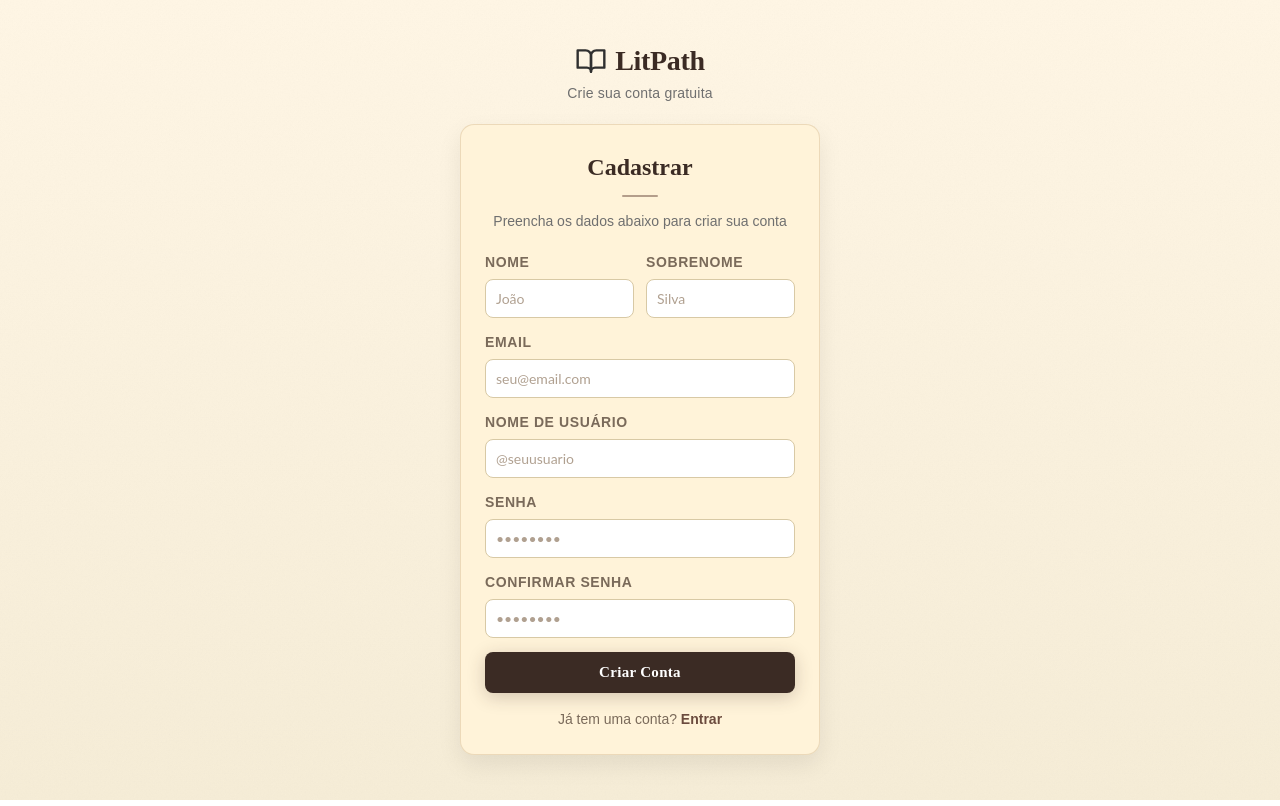
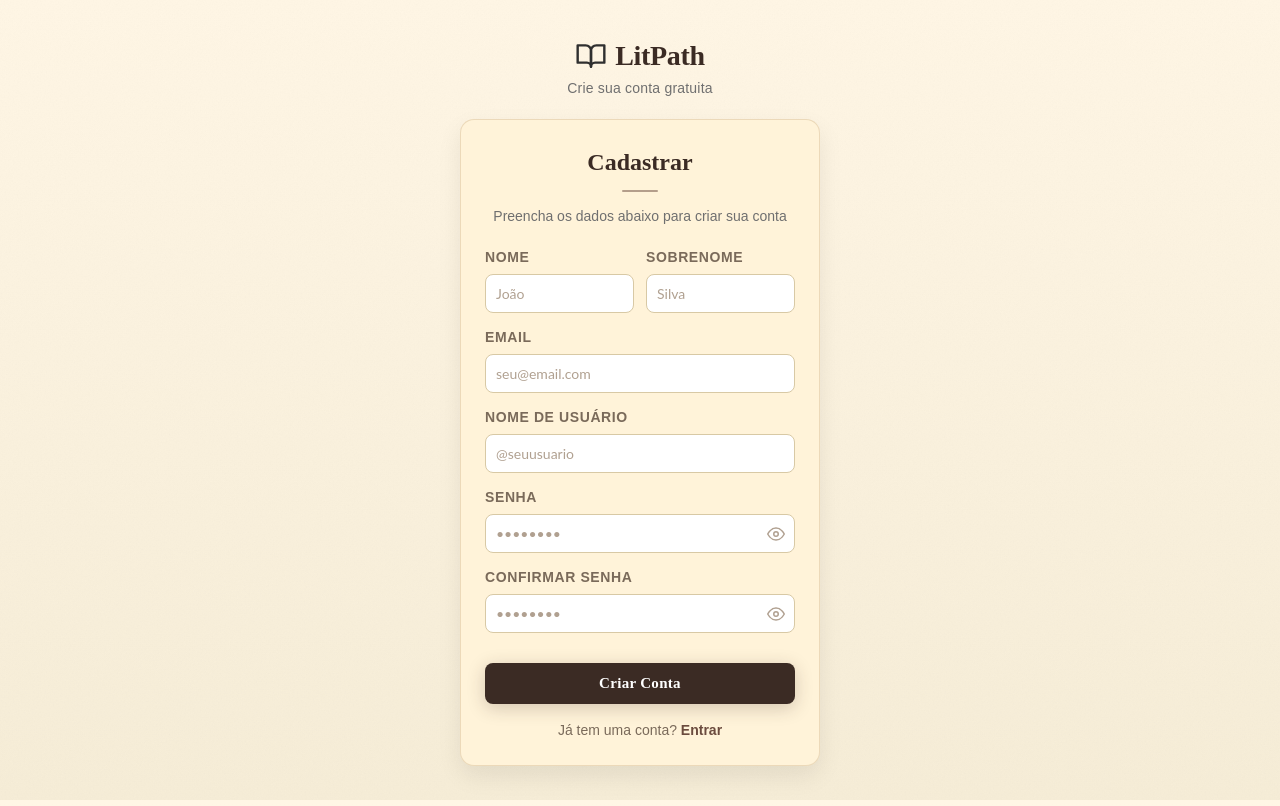
Before and after one commit to MariaCamilaGoncalves/LitPath-frontend, a React (Vite) app in the folder litpath-react/: page /cadastro in a window 1280 px wide. Built offline with nearby package versions, Linux system fonts and the light colour scheme; the HTML template or start-up script is replaced by a standard one.

Commit message:
Novas melhorias no codigo

```diff
--- a/litpath-react/src/pages/cadastro.tsx
+++ b/litpath-react/src/pages/cadastro.tsx
@@ -1,3 +1,4 @@
+/* eslint-disable react-hooks/static-components */
 import "../styles/cadastro.css";
 import { Link, useNavigate } from "react-router-dom";
 import { useState } from "react";
@@ -36,69 +37,30 @@ function Toast({ data, onClose }: { data: ToastData; onClose: () => void }) {
                     to   { opacity: 1; transform: translateY(0) scale(1); }
                 }
                 .toast-overlay {
-                    position: fixed;
-                    inset: 0;
-                    z-index: 1000;
-                    display: flex;
-                    align-items: flex-start;
-                    justify-content: center;
-                    padding-top: 32px;
-                    pointer-events: none;
+                    position: fixed; inset: 0; z-index: 1000;
+                    display: flex; align-items: flex-start; justify-content: center;
+                    padding-top: 32px; pointer-events: none;
                 }
                 .toast-card {
-                    pointer-events: all;
-                    background: #ffffff;
-                    border-radius: 16px;
+                    pointer-events: all; background: #ffffff; border-radius: 16px;
                     padding: 20px 24px 20px 20px;
-                    box-shadow:
-                        0 2px 0 rgba(255,255,255,0.85) inset,
-                        0 16px 48px rgba(59,43,36,0.15),
-                        0 2px 10px rgba(59,43,36,0.08);
-                    display: flex;
-                    align-items: flex-start;
-                    gap: 14px;
-                    max-width: 360px;
-                    width: calc(100% - 40px);
+                    box-shadow: 0 2px 0 rgba(255,255,255,0.85) inset, 0 16px 48px rgba(59,43,36,0.15), 0 2px 10px rgba(59,43,36,0.08);
+                    display: flex; align-items: flex-start; gap: 14px;
+                    max-width: 360px; width: calc(100% - 40px);
                     animation: toastSlideIn 0.45s cubic-bezier(0.22,1,0.36,1) both;
                 }
                 .toast-icon-wrap {
-                    flex-shrink: 0;
-                    width: 40px;
-                    height: 40px;
-                    border-radius: 50%;
-                    display: flex;
-                    align-items: center;
-                    justify-content: center;
+                    flex-shrink: 0; width: 40px; height: 40px; border-radius: 50%;
+                    display: flex; align-items: center; justify-content: center;
                 }
-                .toast-icon-wrap svg {
-                    width: 20px;
-                    height: 20px;
-                    stroke: #fff;
-                    stroke-width: 2.2;
-                    fill: none;
-                    stroke-linecap: round;
-                    stroke-linejoin: round;
-                }
+                .toast-icon-wrap svg { width: 20px; height: 20px; stroke: #fff; stroke-width: 2.2; fill: none; stroke-linecap: round; stroke-linejoin: round; }
                 .toast-body { flex: 1; min-width: 0; }
-                .toast-title {
-                    font-family: 'Playfair Display', serif;
-                    font-size: 15px;
-                    font-weight: 700;
-                    margin-bottom: 3px;
-                }
+                .toast-title { font-family: 'Playfair Display', serif; font-size: 15px; font-weight: 700; margin-bottom: 3px; }
                 .toast-message { font-size: 13px; color: #7a6a5a; line-height: 1.5; }
                 .toast-close {
-                    flex-shrink: 0;
-                    background: none;
-                    border: none;
-                    cursor: pointer;
-                    color: #b0a090;
-                    padding: 2px;
-                    display: flex;
-                    align-items: center;
-                    transition: color 0.2s;
-                    box-shadow: none;
-                    border-radius: 4px;
+                    flex-shrink: 0; background: none; border: none; cursor: pointer;
+                    color: #b0a090; padding: 2px; display: flex; align-items: center;
+                    transition: color 0.2s; box-shadow: none; border-radius: 4px;
                 }
                 .toast-close:hover { color: #3b2b24; transform: none; background: none; border-color: transparent; }
                 .toast-close svg { width: 16px; height: 16px; stroke: currentColor; stroke-width: 2; fill: none; stroke-linecap: round; }
@@ -124,6 +86,93 @@ function Toast({ data, onClose }: { data: ToastData; onClose: () => void }) {
     );
 }
 
+const isValidEmail = (v: string) => /^[^\s@]+@[^\s@]+\.[^\s@]+$/.test(v);
+
+interface PasswordRules {
+    minLength: boolean;
+    hasUpper: boolean;
+    hasLower: boolean;
+    hasNumber: boolean;
+    hasSpecial: boolean;
+}
+
+const checkPassword = (v: string): PasswordRules => ({
+    minLength: v.length >= 8,
+    hasUpper: /[A-Z]/.test(v),
+    hasLower: /[a-z]/.test(v),
+    hasNumber: /[0-9]/.test(v),
+    hasSpecial: /[^A-Za-z0-9]/.test(v),
+});
+
+const allValid = (r: PasswordRules) => Object.values(r).every(Boolean);
+
+function PasswordRule({ ok, label }: { ok: boolean; label: string }) {
+    return (
+        <div style={{ display: "flex", alignItems: "center", gap: 6, fontSize: 12, color: ok ? "#3b8a55" : "#a0907a", transition: "color 0.2s" }}>
+            <svg viewBox="0 0 24 24" width={14} height={14} fill="none" stroke={ok ? "#3b8a55" : "#c0b0a0"} strokeWidth={2.5} strokeLinecap="round" strokeLinejoin="round">
+                {ok ? <polyline points="20 6 9 17 4 12" /> : <circle cx="12" cy="12" r="10" />}
+            </svg>
+            {label}
+        </div>
+    );
+}
+
+const EyeIcon = ({ open }: { open: boolean }) => open ? (
+    <svg viewBox="0 0 24 24" width={18} height={18} fill="none" stroke="currentColor" strokeWidth={2} strokeLinecap="round" strokeLinejoin="round">
+        <path d="M17.94 17.94A10.07 10.07 0 0 1 12 20c-7 0-11-8-11-8a18.45 18.45 0 0 1 5.06-5.94" />
+        <path d="M9.9 4.24A9.12 9.12 0 0 1 12 4c7 0 11 8 11 8a18.5 18.5 0 0 1-2.16 3.19" />
+        <line x1="1" y1="1" x2="23" y2="23" />
+    </svg>
+) : (
+    <svg viewBox="0 0 24 24" width={18} height={18} fill="none" stroke="currentColor" strokeWidth={2} strokeLinecap="round" strokeLinejoin="round">
+        <path d="M1 12s4-8 11-8 11 8 11 8-4 8-11 8-11-8-11-8z" />
+        <circle cx="12" cy="12" r="3" />
+    </svg>
+);
+
+// Wrapper para o campo de senha com botão de olho centralizado
+function PasswordInput({
+    id,
+    placeholder,
+    value,
+    onChange,
+    show,
+    onToggleShow,
+    inputStyle,
+    ariaLabel,
+}: {
+    id: string;
+    placeholder: string;
+    value: string;
+    onChange: (e: React.ChangeEvent<HTMLInputElement>) => void;
+    show: boolean;
+    onToggleShow: () => void;
+    inputStyle: React.CSSProperties;
+    ariaLabel: string;
+}) {
+    return (
+        <div className="password-wrapper">
+            <input
+                id={id}
+                type={show ? "text" : "password"}
+                placeholder={placeholder}
+                value={value}
+                onChange={onChange}
+                required
+                style={inputStyle}
+            />
+            <button
+                type="button"
+                onClick={onToggleShow}
+                aria-label={ariaLabel}
+                className="eye-btn"
+            >
+                <EyeIcon open={show} />
+            </button>
+        </div>
+    );
+}
+
 export default function Cadastro() {
     const navigate = useNavigate();
 
@@ -136,38 +185,56 @@ export default function Cadastro() {
     const [loading, setLoading] = useState(false);
     const [toast, setToast] = useState<ToastData | null>(null);
 
+    const [emailTouched, setEmailTouched] = useState(false);
+    const [passwordTouched, setPasswordTouched] = useState(false);
+    const [confirmTouched, setConfirmTouched] = useState(false);
+    const [submitted, setSubmitted] = useState(false);
+
+    const [showPassword, setShowPassword] = useState(false);
+    const [showConfirm, setShowConfirm] = useState(false);
+
+    const emailValid = isValidEmail(email);
+    const emailError = (emailTouched || submitted) && email.length > 0 && !emailValid;
+
+    const pwRules = checkPassword(password);
+    const showPwRules = passwordTouched && password.length > 0;
+    const pwValid = allValid(pwRules);
+
+    const confirmMatch = password === confirmPassword;
+    const confirmError = (confirmTouched || submitted) && confirmPassword.length > 0 && !confirmMatch;
+
     const showToast = (data: ToastData) => setToast(data);
     const closeToast = () => setToast(null);
 
+    const inputStyle = (hasError: boolean, isValid?: boolean): React.CSSProperties => ({
+        borderColor: hasError ? "#c0392b" : isValid ? "#3b8a55" : undefined,
+        boxShadow: hasError ? "0 0 0 3px rgba(192,57,43,0.12)" : isValid ? "0 0 0 3px rgba(59,138,85,0.12)" : undefined,
+        transition: "border-color 0.2s, box-shadow 0.2s",
+    });
+
     const handleSubmit = async (e: React.FormEvent) => {
         e.preventDefault();
+        setSubmitted(true);
 
-        if (password !== confirmPassword) {
-            showToast({
-                type: "warning",
-                title: "Senhas não coincidem",
-                message: "Por favor, verifique se as senhas digitadas são iguais.",
-            });
+        if (!emailValid) {
+            showToast({ type: "warning", title: "Email inválido", message: "Por favor, insira um email válido." });
+            return;
+        }
+        if (!pwValid) {
+            showToast({ type: "warning", title: "Senha fraca", message: "Sua senha não atende todos os requisitos." });
+            return;
+        }
+        if (!confirmMatch) {
+            showToast({ type: "warning", title: "Senhas não coincidem", message: "Por favor, verifique se as senhas digitadas são iguais." });
             return;
         }
 
-        const user: User = {
-            firstName,
-            lastName,
-            email,
-            username,
-            password,
-            confirmPassword,
-        };
+        const user: User = { firstName, lastName, email, username, password, confirmPassword };
 
         try {
             setLoading(true);
             await createUser(user);
-            showToast({
-                type: "success",
-                title: "Conta criada com sucesso!",
-                message: "",
-            });
+            showToast({ type: "success", title: "Conta criada com sucesso!", message: "" });
             setTimeout(() => navigate("/"), 2000);
         } catch (err) {
             let errorMessage = "Erro ao criar usuário";
@@ -179,11 +246,7 @@ export default function Cadastro() {
                     errorMessage = err.message;
                 }
             }
-            showToast({
-                type: "error",
-                title: "Erro ao criar conta",
-                message: errorMessage,
-            });
+            showToast({ type: "error", title: "Erro ao criar conta", message: errorMessage });
         } finally {
             setLoading(false);
         }
@@ -194,17 +257,8 @@ export default function Cadastro() {
             {toast && <Toast data={toast} onClose={closeToast} />}
 
             <div className="logo">
-                <svg
-                    xmlns="http://www.w3.org/2000/svg"
-                    viewBox="0 0 24 24"
-                    width="32"
-                    height="32"
-                    fill="none"
-                    stroke="currentColor"
-                    strokeWidth="1.8"
-                    strokeLinecap="round"
-                    strokeLinejoin="round"
-                >
+                <svg xmlns="http://www.w3.org/2000/svg" viewBox="0 0 24 24" width="32" height="32"
+                    fill="none" stroke="currentColor" strokeWidth="1.8" strokeLinecap="round" strokeLinejoin="round">
                     <path d="M2 4h6a4 4 0 0 1 4 4v12a3 3 0 0 0-3-3H2z" />
                     <path d="M22 4h-6a4 4 0 0 0-4 4v12a3 3 0 0 1 3-3h7z" />
                 </svg>
@@ -215,33 +269,19 @@ export default function Cadastro() {
 
             <section className="card">
                 <h2>Cadastrar</h2>
-                <p className="card-subtitle">
-                    Preencha os dados abaixo para criar sua conta
-                </p>
+                <p className="card-subtitle">Preencha os dados abaixo para criar sua conta</p>
 
                 <form onSubmit={handleSubmit}>
                     <div className="row">
                         <div>
                             <label htmlFor="nome">Nome</label>
-                            <input
-                                id="nome"
-                                type="text"
-                                placeholder="João"
-                                value={firstName}
-                                onChange={(e) => setFirstName(e.target.value)}
-                                required
-                            />
+                            <input id="nome" type="text" placeholder="João" value={firstName}
+                                onChange={(e) => setFirstName(e.target.value)} required />
                         </div>
                         <div>
                             <label htmlFor="sobrenome">Sobrenome</label>
-                            <input
-                                id="sobrenome"
-                                type="text"
-                                placeholder="Silva"
-                                value={lastName}
-                                onChange={(e) => setLastName(e.target.value)}
-                                required
-                            />
+                            <input id="sobrenome" type="text" placeholder="Silva" value={lastName}
+                                onChange={(e) => setLastName(e.target.value)} required />
                         </div>
                     </div>
 
@@ -251,41 +291,65 @@ export default function Cadastro() {
                         type="email"
                         placeholder="seu@email.com"
                         value={email}
-                        onChange={(e) => setEmail(e.target.value)}
+                        onChange={(e) => { setEmail(e.target.value); setEmailTouched(true); }}
+                        onBlur={() => setEmailTouched(true)}
                         required
+                        style={{
+                            ...inputStyle(emailError, emailTouched && emailValid),
+                            width: "100%",
+                            boxSizing: "border-box",
+                        }}
+                    />
+                    {emailError && (
+                        <p style={{ color: "#c0392b", fontSize: 12, marginTop: 4, marginBottom: 0 }}>
+                            ⚠ Insira um email válido (ex: nome@email.com)
+                        </p>
+                    )}
+
+                    <label htmlFor="usuario">Nome de usuário</label>
+                    <input id="usuario" type="text" placeholder="@seuusuario" value={username}
+                        onChange={(e) => setUsername(e.target.value)} required />
+
+                    <label htmlFor="senha">Senha</label>
+                    <PasswordInput
+                        id="senha"
+                        placeholder="••••••••"
+                        value={password}
+                        onChange={(e) => { setPassword(e.target.value); setPasswordTouched(true); }}
+                        show={showPassword}
+                        onToggleShow={() => setShowPassword(p => !p)}
+                        inputStyle={inputStyle(!pwValid && passwordTouched && password.length > 0, pwValid && passwordTouched)}
+                        ariaLabel="Mostrar senha"
                     />
 
-                    <label htmlFor="usuario">Nome de usuário</label>
-                    <input
-                        id="usuario"
-                        type="text"
-                        placeholder="@seuusuario"
-                        value={username}
-                        onChange={(e) => setUsername(e.target.value)}
-                        required
-                    />
-
-                    <label htmlFor="senha">Senha</label>
-                    <input
-                        id="senha"
-                        type="password"
-                        placeholder="••••••••"
-                        value={password}
-                        onChange={(e) => setPassword(e.target.value)}
-                        required
-                    />
+                    {showPwRules && (
+                        <div style={{ display: "flex", flexDirection: "column", gap: 4, marginTop: 8, marginBottom: 4, padding: "10px 12px", background: "#faf6f0", borderRadius: 10, border: "1px solid #ede0ce" }}>
+                            <PasswordRule ok={pwRules.minLength} label="Mínimo de 8 caracteres" />
+                            <PasswordRule ok={pwRules.hasUpper} label="Pelo menos uma letra maiúscula" />
+                            <PasswordRule ok={pwRules.hasLower} label="Pelo menos uma letra minúscula" />
+                            <PasswordRule ok={pwRules.hasNumber} label="Pelo menos um número" />
+                            <PasswordRule ok={pwRules.hasSpecial} label="Pelo menos um caractere especial (!@#...)" />
+                        </div>
+                    )}
 
                     <label htmlFor="confirmar">Confirmar senha</label>
-                    <input
+                    <PasswordInput
                         id="confirmar"
-                        type="password"
                         placeholder="••••••••"
                         value={confirmPassword}
-                        onChange={(e) => setConfirmPassword(e.target.value)}
-                        required
+                        onChange={(e) => { setConfirmPassword(e.target.value); setConfirmTouched(true); }}
+                        show={showConfirm}
+                        onToggleShow={() => setShowConfirm(p => !p)}
+                        inputStyle={inputStyle(confirmError, confirmTouched && confirmMatch && confirmPassword.length > 0)}
+                        ariaLabel="Mostrar confirmação de senha"
                     />
+                    {confirmError && (
+                        <p style={{ color: "#c0392b", fontSize: 12, marginTop: 4, marginBottom: 0 }}>
+                            ⚠ As senhas não coincidem
+                        </p>
+                    )}
 
-                    <button type="submit" className="btn-primary" disabled={loading}>
+                    <button type="submit" className="btn-primary" disabled={loading} style={{ marginTop: 16 }}>
                         {loading ? "Criando..." : "Criar Conta"}
                     </button>
                 </form>
--- a/litpath-react/src/styles/cadastro.css
+++ b/litpath-react/src/styles/cadastro.css
@@ -89,10 +89,60 @@ input {
     background: #fff;
     outline: none;
     transition: border-color 0.2s;
+    box-sizing: border-box;
 }
 
 input:focus {
     border-color: #3b2b24;
+}
+
+/* ── Esconde o olho nativo do Chrome / Edge / Safari / IE ── */
+input[type="password"]::-ms-reveal,
+input[type="password"]::-ms-clear {
+    display: none !important;
+}
+
+input::-webkit-contacts-auto-fill-button,
+input::-webkit-credentials-auto-fill-button {
+    visibility: hidden;
+    pointer-events: none;
+    position: absolute;
+    right: 0;
+}
+
+/* Garante que o wrapper do campo de senha ocupe 100% */
+.password-wrapper {
+    position: relative;
+    display: flex;
+    align-items: center;
+    margin-bottom: 14px;
+}
+
+.password-wrapper input {
+    margin-bottom: 0;
+    padding-right: 40px;
+}
+
+.password-wrapper .eye-btn {
+    position: absolute;
+    right: 10px;
+    top: 50%;
+    transform: translateY(-50%);
+    background: none;
+    border: none;
+    cursor: pointer;
+    color: #b0a090;
+    padding: 0;
+    box-shadow: none;
+    display: flex;
+    align-items: center;
+    justify-content: center;
+    line-height: 0;
+    transition: color 0.2s;
+}
+
+.password-wrapper .eye-btn:hover {
+    color: #3b2b24;
 }
 
 .row {
```
